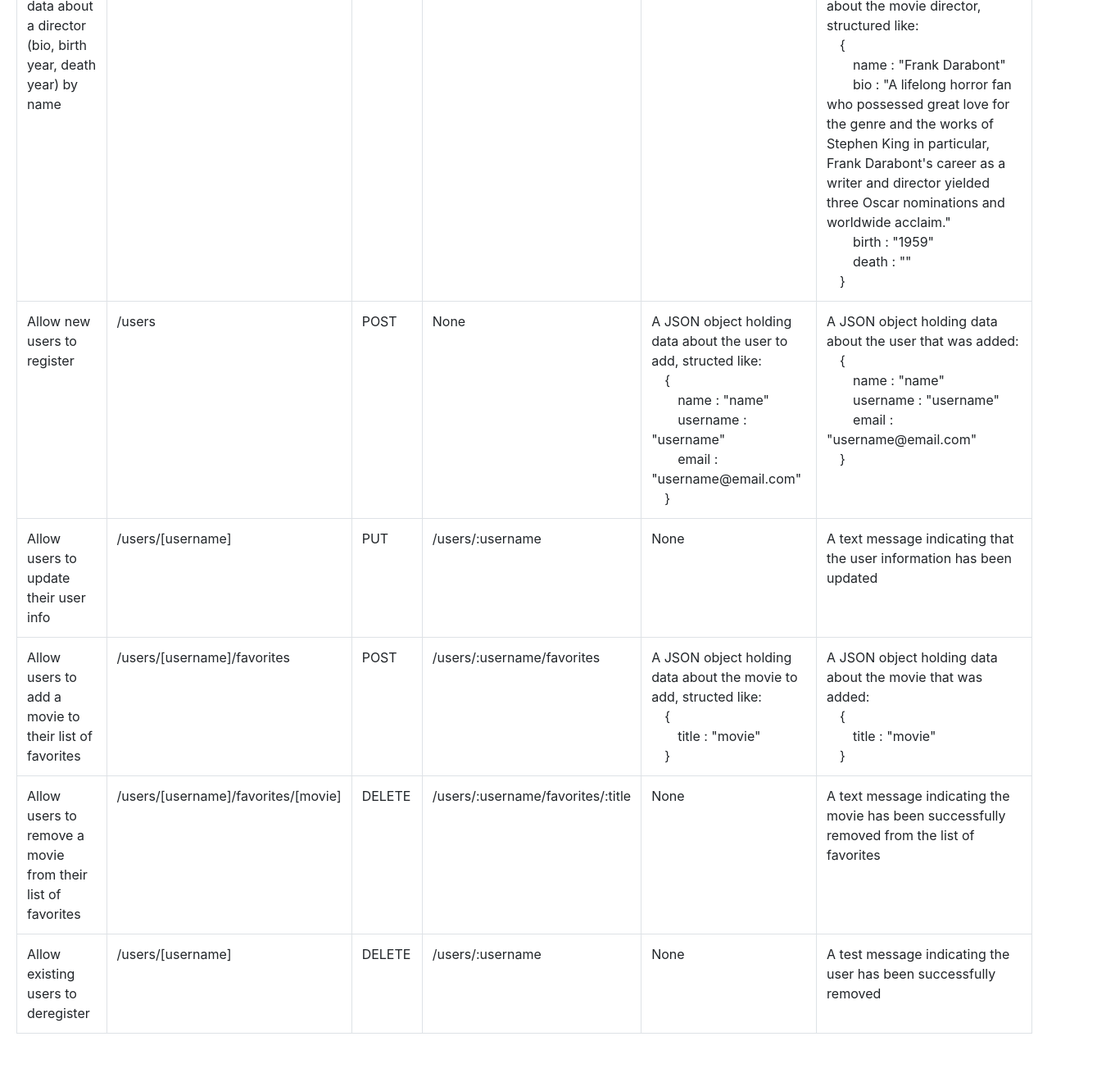
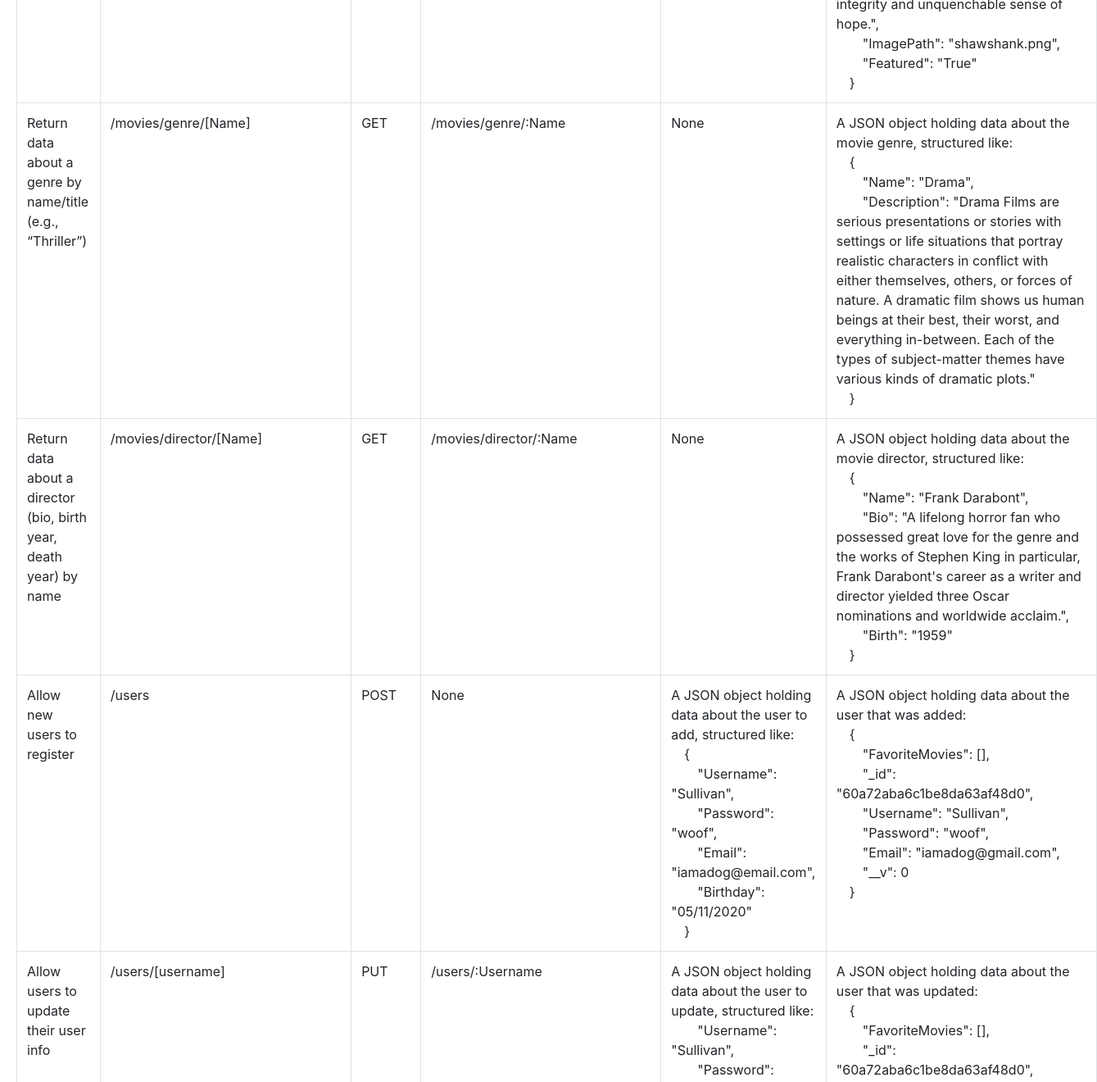
Before and after one commit to fayerose87/MyFlix, a website: page Public/documentation.html in a window 1280 px wide. Shown: the part 1480-2800 px from the top of the page at 82% size, 1339 px wide, since content can reach past the window. Before the commit the page ends 2761 px from the top, so only its background shows below. Drawn offline with nearby package versions, Linux system fonts and the light colour scheme.

Commit message:
Updated documentation for endpoints

```diff
--- a/Public/documentation.html
+++ b/Public/documentation.html
@@ -49,47 +49,51 @@
         </tr>
         <tr>
           <td>Return data about a single movie by title to the user</td>
-          <td>/movies/[title]</td>
+          <td>/movies/[Title]</td>
           <td>GET</td>
-          <td>/movies/:title</td>
+          <td>/movies/:Title</td>
           <td>None</td>
-          <td>A JSON object holding data about the requested movie, structed like:<br>
+          <td>A JSON object holding data about the requested movie, structured like:<br>
             <div style="text-indent: 1em;">{</div>
-              <div style="text-indent: 2em;">title : "The Shawshank Redemption"</div>
-              <div style="text-indent: 2em;">description : "Framed in the 1940s for the double murder of his wife and her lover, upstanding banker Andy Dufresne begins a new life at the Shawshank prison, where he puts his accounting skills to work for an amoral warden. During his long stretch in prison, Dufresne comes to be admired by the other inmates -- including an older prisoner named Red -- for his integrity and unquenchable sense of hope."</div>
-              <div style="text-indent: 2em;">genre : {</div>
-                <div style="text-indent: 3em;">drama,</div>
-                <div style="text-indent: 3em;">crime</div>
-                <div style="text-indent: 3em;">}</div>
-              <div style="text-indent: 2em;">director : "Frank Darabont"</div>
-              <div style="text-indent: 2em;">imageURL : "movieURL"</div>
-              <div style="text-indent: 2em;">featured : "True"</div>
-              <div style="text-indent: 1em;">}</div>
+            <div style="text-indent: 2em;">"Genre": {</div>
+            <div style="text-indent: 3em;">"Name": "Drama",</div>
+            <div style="text-indent: 3em;">"Description": "Drama Films are serious presentations or stories with settings or life situations that portray realistic characters in conflict with either themselves, others, or forces of nature. A dramatic film shows us human beings at their best, their worst, and everything in-between. Each of the types of subject-matter themes have various kinds of dramatic plots."</div>
+            <div style="text-indent: 2em;">},</div>
+            <div style="text-indent: 2em;">"Director": {</div>
+            <div style="text-indent: 3em;">"Name": "Frank Darabont",</div>
+            <div style="text-indent: 3em;">"Bio": "Frank Darabont is a Hungarian-American director, producer, and screenwriter. He is best known for his film adaptations of Stephen King stories, including The Shawshank Redemption, The Green Mile, and The Mist. He also works as a producer, producing such television shows as The Walking Dead and Mob City."</div>
+            <div style="text-indent: 2em;">},</div>
+            <div style="text-indent: 2em;">"Actors": [],</div>
+            <div style="text-indent: 2em;">"_id":"60a1d6eda71ba6a3ffb9d27c",</div>
+            <div style="text-indent: 2em;">"Title": "The Shawshank Redemption",</div>
+            <div style="text-indent: 3em;">"Description": "Framed in the 1940s for the double murder of his wife and her lover, upstanding banker Andy Dufresne begins a new life at the Shawshank prison, where he puts his accounting skills to work for an amoral warden. During his long stretch in prison, Dufresne comes to be admired by the other inmates -- including an older prisoner named Red -- for his integrity and unquenchable sense of hope.",</div>
+            <div style="text-indent: 2em;">"ImagePath": "shawshank.png",</div>
+            <div style="text-indent: 2em;">"Featured": "True"</div>
+            <div style="text-indent: 1em;">}</div>
         </tr>
-        <tr>
+        <tr>""
           <td>Return data about a genre by name/title (e.g., “Thriller”)</td>
-          <td>/movies/genres/[genre]</td>
+          <td>/movies/genre/[Name]</td>
           <td>GET</td>
-          <td>/movies/genres/:genre</td>
+          <td>/movies/genre/:Name</td>
           <td>None</td>
           <td>A JSON object holding data about the movie genre, structured like:<br>
             <div style="text-indent: 1em;">{</div>
-              <div style="text-indent: 2em;">genre : "drama"</div>
-              <div style="text-indent: 2em;">genredes : "Thrillers are dark, engrossing, and suspenseful plot-driven stories. They very seldom include comedic elements."</div>
-              <div style="text-indent: 1em;">}</div></td>
+            <div style="text-indent: 2em;">"Name": "Drama",</div>
+            <div style="text-indent: 2em;">"Description": "Drama Films are serious presentations or stories with settings or life situations that portray realistic characters in conflict with either themselves, others, or forces of nature. A dramatic film shows us human beings at their best, their worst, and everything in-between. Each of the types of subject-matter themes have various kinds of dramatic plots."</div>
+            <div style="text-indent: 1em;">}</div></td>
         </tr>
         <tr>
           <td>Return data about a director (bio, birth year, death year) by name</td>
-          <td>/movies/directors/[director]</td>
+          <td>/movies/director/[Name]</td>
           <td>GET</td>
-          <td>/movies/directors/:director</td>
+          <td>/movies/director/:Name</td>
           <td>None</td>
           <td>A JSON object holding data about the movie director, structured like:<br>
             <div style="text-indent: 1em;">{</div>
-            <div style="text-indent: 2em;">name : "Frank Darabont"</div>
-            <div style="text-indent: 2em;">bio : "A lifelong horror fan who possessed great love for the genre and the works of Stephen King in particular, Frank Darabont's career as a writer and director yielded three Oscar nominations and worldwide acclaim."</div>
-            <div style="text-indent: 2em;">birth : "1959"</div>
-            <div style="text-indent: 2em;">death : ""</div>
+            <div style="text-indent: 2em;">"Name": "Frank Darabont",</div>
+            <div style="text-indent: 2em;">"Bio": "A lifelong horror fan who possessed great love for the genre and the works of Stephen King in particular, Frank Darabont's career as a writer and director yielded three Oscar nominations and worldwide acclaim.",</div>
+            <div style="text-indent: 2em;">"Birth": "1959"</div>
             <div style="text-indent: 1em;">}</div>
         </tr>
         <tr>
@@ -97,59 +101,96 @@
           <td>/users</td>
           <td>POST</td>
           <td>None</td>
-          <td>A JSON object holding data about the user to add, structed like:<br>
+          <td>A JSON object holding data about the user to add, structured like:<br>
             <div style="text-indent: 1em;">{</div>
-              <div style="text-indent: 2em;">name : "name"</div>
-              <div style="text-indent: 2em;">username : "username"</div>
-              <div style="text-indent: 2em;">email : "username@email.com"</div>
-              <div style="text-indent: 1em;">}</div>
+            <div style="text-indent: 2em;">"Username": "Sullivan",</div>
+            <div style="text-indent: 2em;">"Password": "woof",</div>
+            <div style="text-indent: 2em;">"Email": "iamadog@email.com",</div>
+            <div style="text-indent: 2em;">"Birthday": "05/11/2020"</div>
+            <div style="text-indent: 1em;">}</div>
           </td>
           <td>A JSON object holding data about the user that was added:<br>
             <div style="text-indent: 1em;">{</div>
-              <div style="text-indent: 2em;">name : "name"</div>
-              <div style="text-indent: 2em;">username : "username"</div>
-              <div style="text-indent: 2em;">email : "username@email.com"</div>
-              <div style="text-indent: 1em;">}</div>
+            <div style="text-indent: 2em;">"FavoriteMovies": [],</div>
+            <div style="text-indent: 2em;">"_id": "60a72aba6c1be8da63af48d0",</div>
+            <div style="text-indent: 2em;">"Username": "Sullivan",</div>
+            <div style="text-indent: 2em;">"Password": "woof",</div>
+            <div style="text-indent: 2em;">"Email": "iamadog@gmail.com",</div>
+            <div style="text-indent: 2em;">"__v": 0</div>
+            <div style="text-indent: 1em;">}</div>
           </td>
         </tr>
         <tr>
           <td>Allow users to update their user info</td>
           <td>/users/[username]</td>
           <td>PUT</td>
-          <td>/users/:username</td>
-          <td>None</td>
-          <td>A text message indicating that the user information has been updated</td>
+          <td>/users/:Username</td>
+          <td>A JSON object holding data about the user to update, structured like:<br>
+            <div style="text-indent: 2em;">"Username": "Sullivan",</div>
+            <div style="text-indent: 2em;">"Password": "woofwoof",</div>
+            <div style="text-indent: 2em;">"Email": "iamadog@gmail.com",</div>
+            <div style="text-indent: 2em;">"Birthday": "05/11/2020"</div>
+          </td>
+          <td>A JSON object holding data about the user that was updated:<br>
+            <div style="text-indent: 1em;">{</div>
+            <div style="text-indent: 2em;">"FavoriteMovies": [],</div>
+            <div style="text-indent: 2em;">"_id": "60a72aba6c1be8da63af48d0",</div>
+            <div style="text-indent: 2em;">"Username": "Sullivan",</div>
+            <div style="text-indent: 2em;">"Password": "woofwoof",</div>
+            <div style="text-indent: 2em;">"Email": "iamadog@gmail.com",</div>
+            <div style="text-indent: 2em;">"__v": 0</div>
+            <div style="text-indent: 1em;">}</div>
+          </td>
         </tr>
         <tr>
           <td>Allow users to add a movie to their list of favorites</td>
-          <td>/users/[username]/favorites</td>
+          <td>/users/[Username]/Movies/[movieID]</td>
           <td>POST</td>
-          <td>/users/:username/favorites</td>
-          <td>A JSON object holding data about the movie to add, structed like:<br>
+          <td>/users/:Username/Movies/:MovieID</td>
+          <td>None</td>
+          <td>A JSON object holding data about the user and their favorite movies, structured like:<br>
             <div style="text-indent: 1em;">{</div>
-              <div style="text-indent: 2em;">title : "movie"</div>
-              <div style="text-indent: 1em;">}</div>
+            <div style="text-indent: 2em;">"Favorite Movies": [</div>
+            <div style="text-indent: 2em;">"60a32300a71ba6a3ffb9d285",</div>
+            <div style="text-indent: 2em;">"60a31b03a71ba6a3ffb9d27e",/div>
+            <div style="text-indent: 2em;">"60a31c6ca71ba6a3ffb9d27f"</div>
+            <div style="text-indent: 1em;">],</div>
+            <div style="text-indent: 1em;">"_id":"60a32a68a71ba6a3ffb9d286",</div>
+            <div style="text-indent: 1em;">"Username":"username1",</div>
+            <div style="text-indent: 1em;">"Password":"password1",</div>
+            <div style="text-indent: 1em;">"Email":"username1@gmail.com",</div>
+            <div style="text-indent: 1em;">"Birthday":"1985-02-19T00:00:00.000Z"</div>
+            <div style="text-indent: 1em;">}</div>
           </td>
-          <td>A JSON object holding data about the movie that was added:
-            <div style="text-indent: 1em;">{</div>
-              <div style="text-indent: 2em;">title : "movie"</div>
-              <div style="text-indent: 1em;">}</div></td>
         </tr>
         <tr>
           <td>Allow users to remove a movie from their list of favorites</td>
-          <td>/users/[username]/favorites/[movie]</td>
+          <td>/users/[Username]/Movies/[movieID]</td>
           <td>DELETE</td>
-          <td>/users/:username/favorites/:title</td>
+          <td>/users/:Username/Movies/:MovieID</td>
           <td>None</td>
-          <td>A text message indicating the movie has been successfully removed from the list of favorites</td>
+          <td>A JSON object holding data about the user and their favorite movies, structured like:<br>
+            <div style="text-indent: 1em;">{</div>
+            <div style="text-indent: 2em;">"Favorite Movies": [</div>
+            <div style="text-indent: 2em;">"60a32300a71ba6a3ffb9d285",</div>
+            <div style="text-indent: 2em;">"60a31b03a71ba6a3ffb9d27e",/div>
+            <div style="text-indent: 2em;">"60a31c6ca71ba6a3ffb9d27f"</div>
+            <div style="text-indent: 1em;">],</div>
+            <div style="text-indent: 1em;">"_id":"60a32a68a71ba6a3ffb9d286",</div>
+            <div style="text-indent: 1em;">"Username":"username1",</div>
+            <div style="text-indent: 1em;">"Password":"password1",</div>
+            <div style="text-indent: 1em;">"Email":"username1@gmail.com",</div>
+            <div style="text-indent: 1em;">"Birthday":"1985-02-19T00:00:00.000Z"</div>
+            <div style="text-indent: 1em;">}</div>
+          </td>
         </tr>
         <tr>
           <td>Allow existing users to deregister</td>
-          <td>/users/[username]</td>
+          <td>/users/[Username]</td>
           <td>DELETE</td>
-          <td>/users/:username</td>
+          <td>/users/:Username</td>
           <td>None</td>
-          <td>A test message indicating the user has been successfully removed</td>
+          <td>A  message indicating the username has been successfully removed</td>
         </tr>
       </tbody>
 </body>
```
